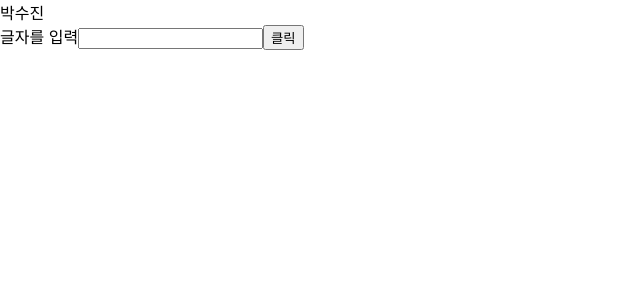
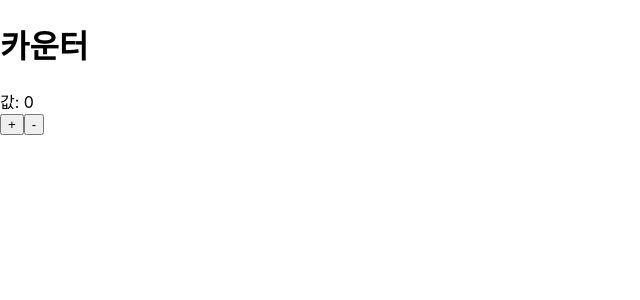
Before and after one commit to parksuja/React, a React (Create React App) app: page / in a window 1280 px wide. Shown: the top 300 px of the page, without its empty margins (0-640 px from the left). Built offline with nearby package versions, Linux system fonts and the light colour scheme.

Commit message:
2021-09-28 study

```diff
--- a/src/App.js
+++ b/src/App.js
@@ -1,44 +1,61 @@
-import { useState, useRef } from "react";
+import React, { Component } from "react";
 
-const App = () => {
-  const [word, setWord] = useState("박수진");
-  const [value, setValue] = useState("");
-  const [result, setResult] = useState("");
-  const inputRef = useRef(null);
-
-  const onSubmit = (e) => {
-    e.preventDefault();
-    if (word[word.length - 1] === value[0]) {
-      setResult("딩동댕");
-      setWord(value);
-      setValue("");
-      inputRef.current.focus();
-    } else {
-      setResult("땡");
-      setValue("");
-      inputRef.current.focus();
-    }
+class App extends Component {
+  state = {
+    number: 0,
   };
 
-  const onChange = (e) => {
-    setValue(e.currentTarget.value);
+  constructor(props) {
+    super(props);
+    console.log("constructor");
+  }
+
+  componentWillMount() {
+    console.log("componentWillMount (deprecated)");
+  }
+
+  componentDidMount() {
+    console.log("componentDidMount");
+  }
+
+  shouldComponentUpdate(nextProps, nextState) {
+    // 5 의 배수라면 리렌더링 하지 않음
+    console.log("shouldComponentUpdate");
+    if (nextState.number % 5 === 0) return false;
+    return true;
+  }
+
+  componentWillUpdate(nextProps, nextState) {
+    console.log("componentWillUpdate");
+  }
+
+  componentDidUpdate(prevProps, prevState) {
+    console.log("componentDidUpdate");
+  }
+
+  handleIncrease = () => {
+    const { number } = this.state;
+    this.setState({
+      number: number + 1,
+    });
   };
 
-  return (
-    <div>
-      <div>{word}</div>
-      <form onSubmit={onSubmit}>
-        <label htmlFor="wordInput">글자를 입력</label>
-        <input
-          id="wordInput"
-          ref={inputRef}
-          value={value}
-          onChange={onChange}
-        />
-        <button>클릭</button>
-      </form>
-      <div>{result}</div>
-    </div>
-  );
-};
+  handleDecrease = () => {
+    this.setState(({ number }) => ({
+      number: number - 1,
+    }));
+  };
+
+  render() {
+    console.log("render");
+    return (
+      <div>
+        <h1>카운터</h1>
+        <div>값: {this.state.number}</div>
+        <button onClick={this.handleIncrease}>+</button>
+        <button onClick={this.handleDecrease}>-</button>
+      </div>
+    );
+  }
+}
 export default App;
```
